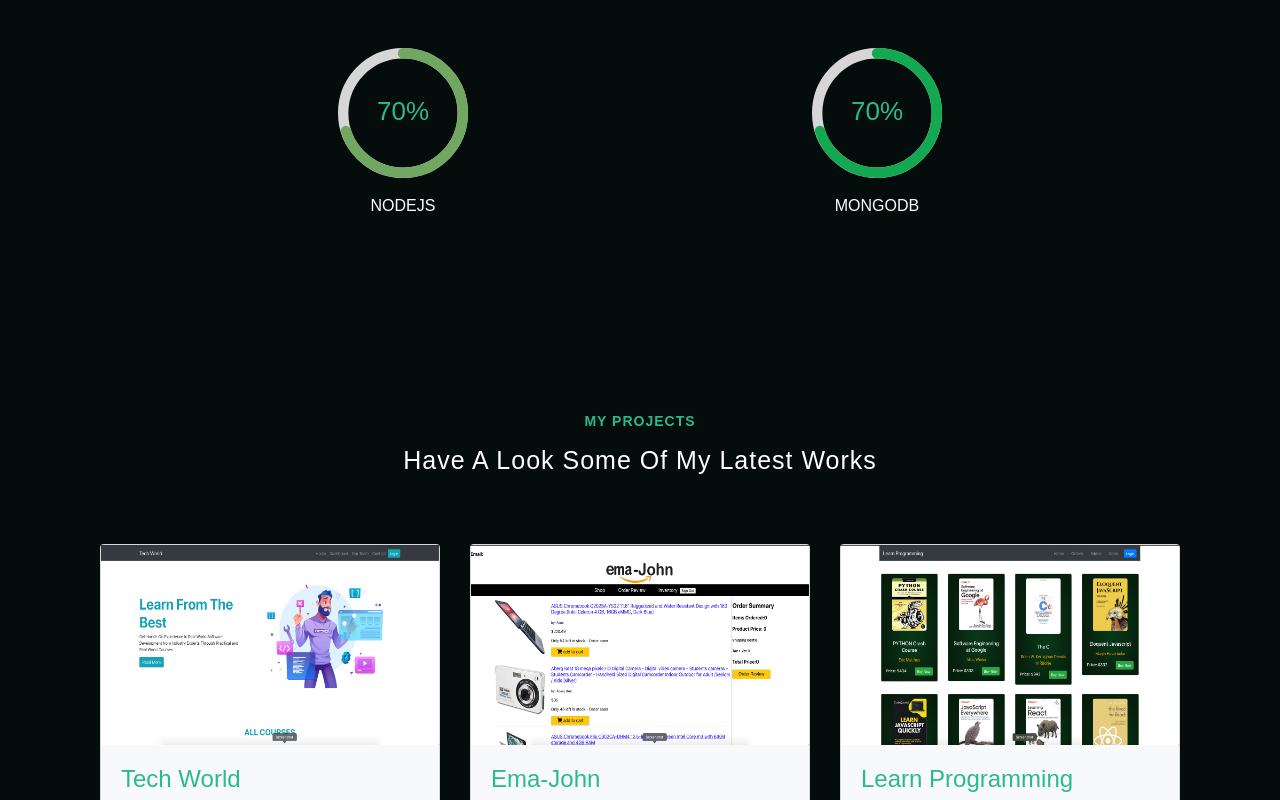
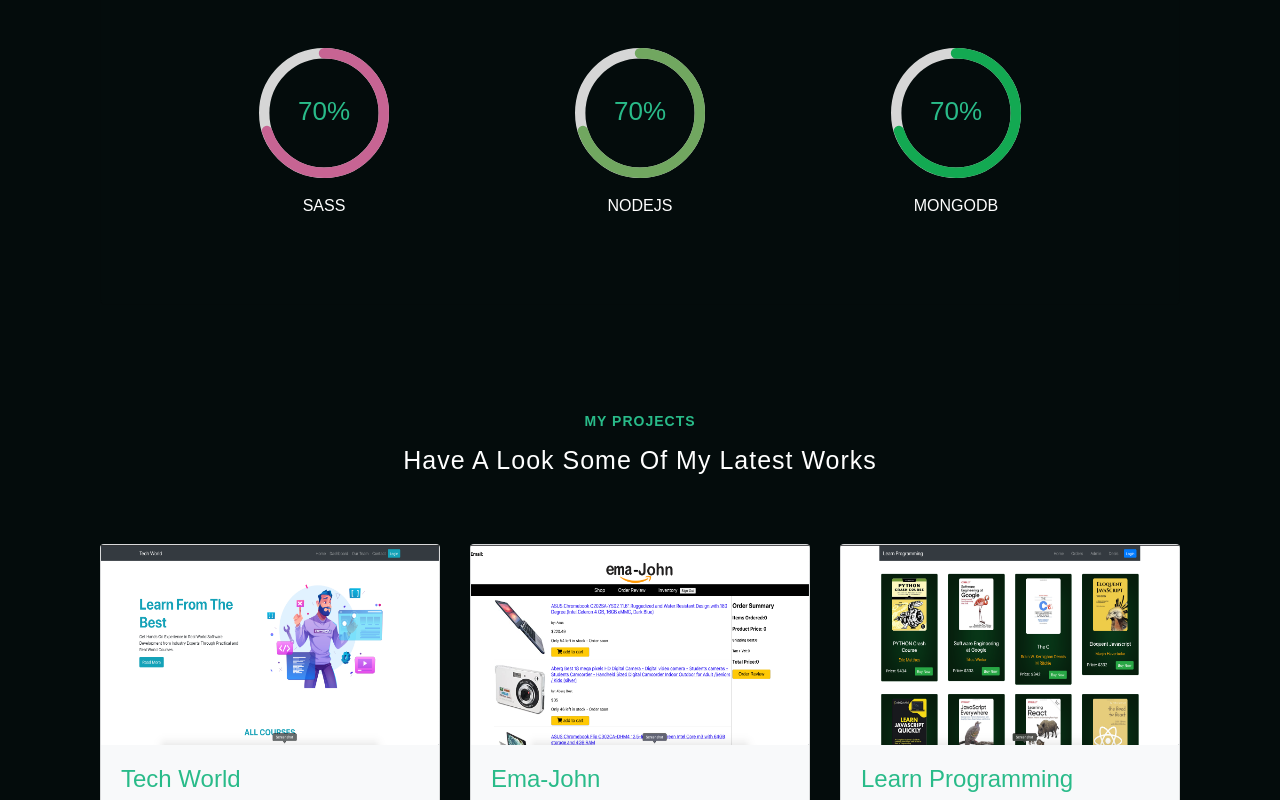
Before and after one commit to hossain909/my-portfolio, a React (Create React App) app: page / in a window 1280 px wide. Shown: the part 1708-2508 px from the top of the page. Built offline with nearby package versions, Linux system fonts and the light colour scheme.

Commit message:
All Done

```diff
--- a/src/components/Home/Specialization/Specialization.js
+++ b/src/components/Home/Specialization/Specialization.js
@@ -43,6 +43,13 @@ const Specialization = (props) => {
       pathColor: "#7853b2"
     },
     {
+      skillName: "Sass",
+      desc: "Hands on experience in Bootstrap5",
+      value: 70,
+      textColor: colors.primaryColor,
+      pathColor: "#c76493"
+    },
+    {
       skillName: "NodeJS",
       desc: "Hands on experience in NodeJS",
       value: 70,
--- a/src/components/Shared/MainNav/MainNav.js
+++ b/src/components/Shared/MainNav/MainNav.js
@@ -6,7 +6,9 @@ const MainNav = () => {
   return (
     <Navbar expand="lg">
       <Container>
-        <Navbar.Toggle className="btn-toggler" style={{ backgroundColor: "#04f9a3", boxShadow: "#416345 0px 0px 31px 4px" }} aria-controls="basic-navbar-nav" />
+        <Navbar.Toggle className="btn-toggler"
+          style={{ backgroundColor: "#04f9a3", boxShadow: "#416345 0px 0px 31px 4px" }}
+          aria-controls="basic-navbar-nav" />
         <Navbar.Collapse id="basic-navbar-nav">
           <Nav className="ml-auto">
             <Nav.Link className="link pr-4 text-light" as={Link} to="/">Home</Nav.Link>
```
